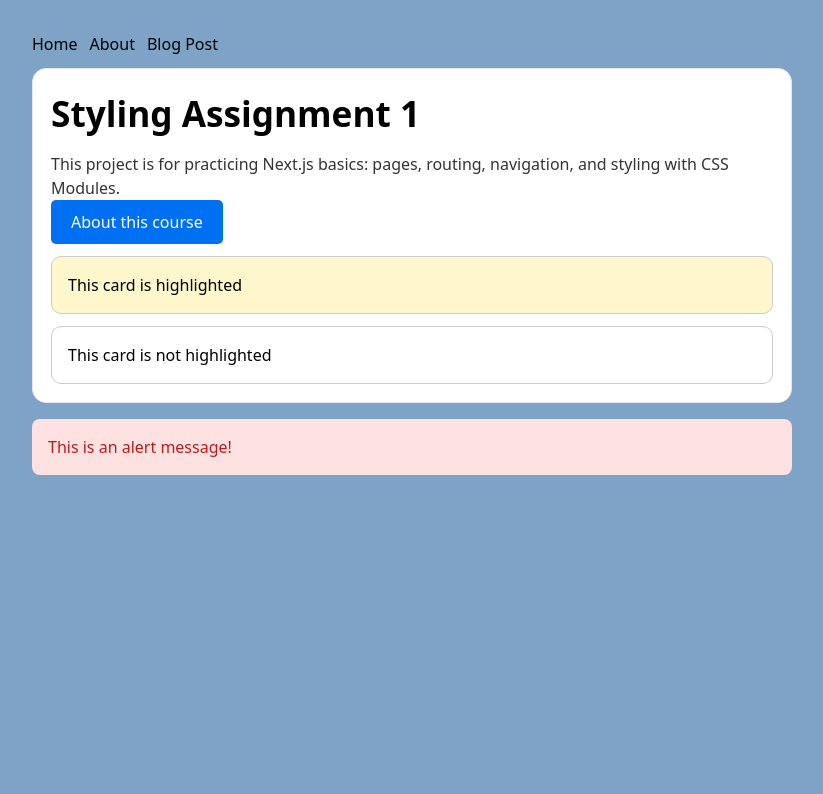
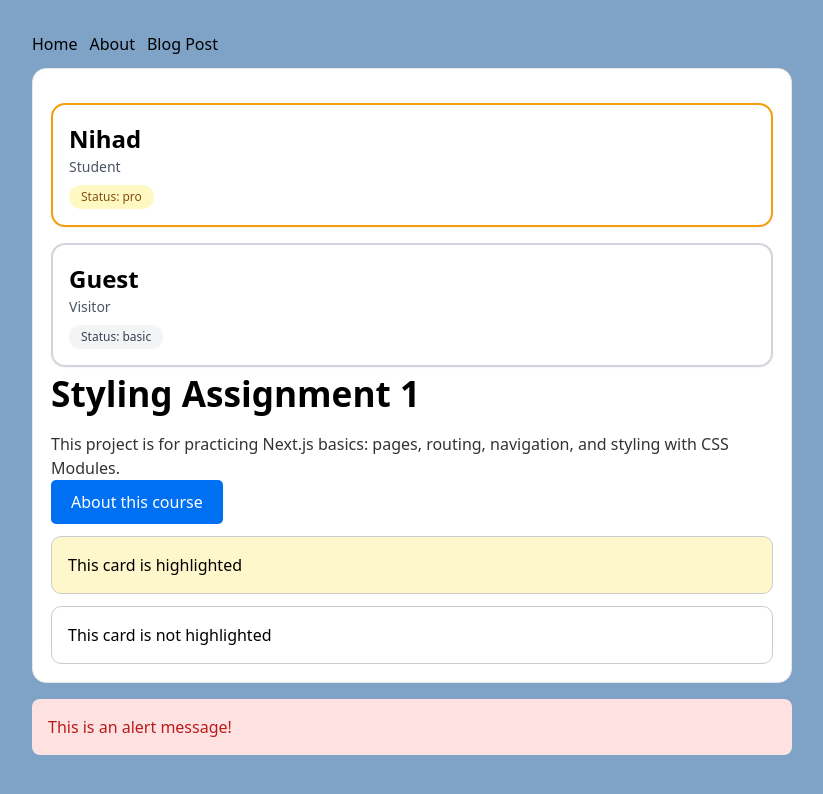
Before and after one commit to Azzni96/nextjs, a Next.js app: page / in a window 1280 px wide. Shown: the top 794 px of the page, without its empty margins (228-1051 px from the left). Built offline with nearby package versions, Linux system fonts and the light colour scheme.

Commit message:
Styling Task 7: ProfileCard using CSS Modules, inline styles, and Tailwind

```diff
--- /dev/null
+++ b/app/components/ProfileCard.js
@@ -0,0 +1,25 @@
+import styles from "./ProfileCard.module.css";
+
+export default function ProfileCard({ name, role, status }) {
+  const borderColor = status === "pro" ? "#f59e0b" : "#d1d5db"; // inline style
+
+  return (
+    <div
+      className={`${styles.card} p-4 shadow-sm mt-4`} // Tailwind
+      style={{ borderColor }} // inline
+    >
+      <p className={styles.name}>{name}</p> {/* CSS Module */}
+      <p className="text-sm text-gray-600">{role}</p> {/* Tailwind */}
+
+      <span
+        className={`inline-block mt-2 px-3 py-1 rounded-full text-xs ${
+          status === "pro"
+            ? "bg-yellow-100 text-yellow-800"
+            : "bg-gray-100 text-gray-700"
+        }`}
+      >
+        Status: {status}
+      </span>
+    </div>
+  );
+}
--- /dev/null
+++ b/app/components/ProfileCard.module.css
@@ -0,0 +1,10 @@
+.card {
+    border: 2px solid;
+    border-radius: 14px;
+}
+
+.name {
+    font-size: 1.5rem;
+    font-weight: 600;
+    margin: 0;
+}
--- a/app/page.js
+++ b/app/page.js
@@ -6,6 +6,7 @@ import Button from "./components/Button";
 import Card from "./components/Card";
 import AppLayout from "./components/AppLayout";
 import Alert from "./components/Alert";
+import ProfileCard from "./components/ProfileCard";
 
 export default function HomePage() {
   return (
@@ -13,6 +14,8 @@ export default function HomePage() {
       <Navigation />
       <AppLayout>
 
+      <ProfileCard name="Nihad" role="Student" status="pro" />
+      <ProfileCard name="Guest" role="Visitor" status="basic" />
       <Title>Styling Assignment 1</Title>
 
 
```
